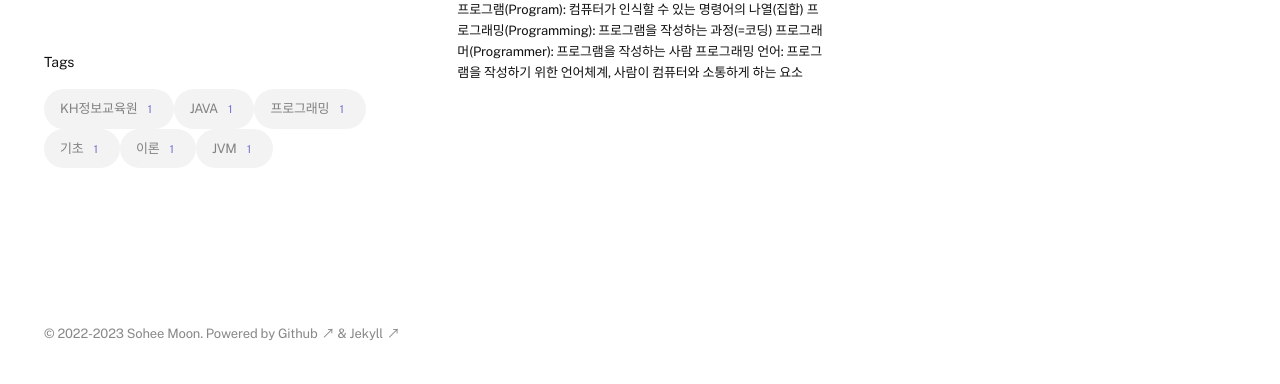
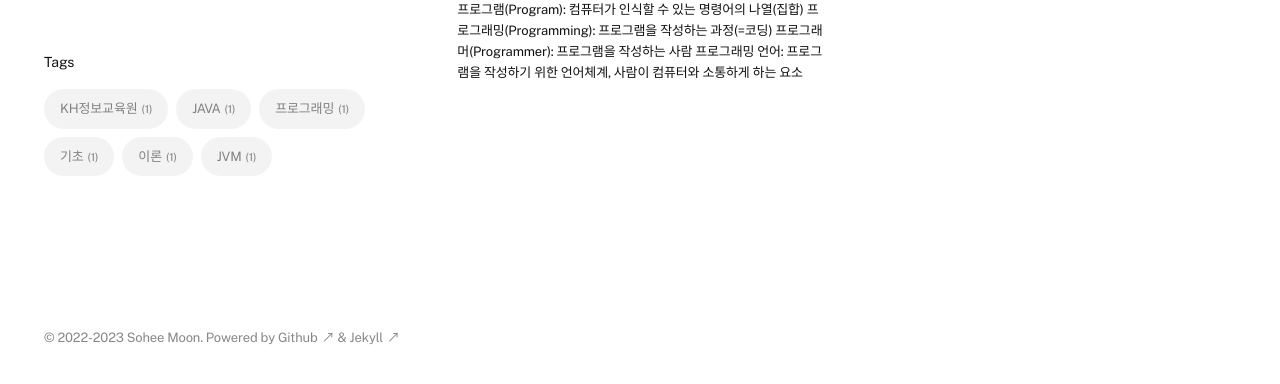
Before and after one commit to soheetech/soheetech.github.io, a Jekyll site: the page built from blog.md, in a window 1280 px wide. Shown: the part 228-612 px from the top of the page. Built offline with Jekyll 4.4.1, drawn with Linux system fonts in a browser that asks for light colours.

Commit message:
Update main.scss

```diff
--- a/assets/css/main.scss
+++ b/assets/css/main.scss
@@ -91,14 +91,24 @@ a[class*="social"] svg {
   margin-right: 5px;
 }
 
-
 .count {
   font-size: 11px;
+  margin-left: var(--size-10);
+}
+
+.site-category .count {
   background: var(--color-light-gray);
   padding: 1px 6px;
   border-radius: 100%;
-  margin-left: var(--size-10);
   color: var(--color-point);
+}
+
+.site-tags .count::before {
+  content: '(';
+}
+
+.site-tags .count::after {
+  content: ')';
 }
 
 
@@ -294,7 +304,11 @@ footer {
   color: var(--color-d-gray);
 }
 
-#sidebar .tag ul.zero li { display: inline-block; }
+#sidebar .tag ul.zero li {
+  display: inline-block;
+  margin-right: var(--size-20);
+  margin-bottom: var(--size-20);
+}
 
 #sidebar .tag ul.zero li a {
   display: inline-block;
```
